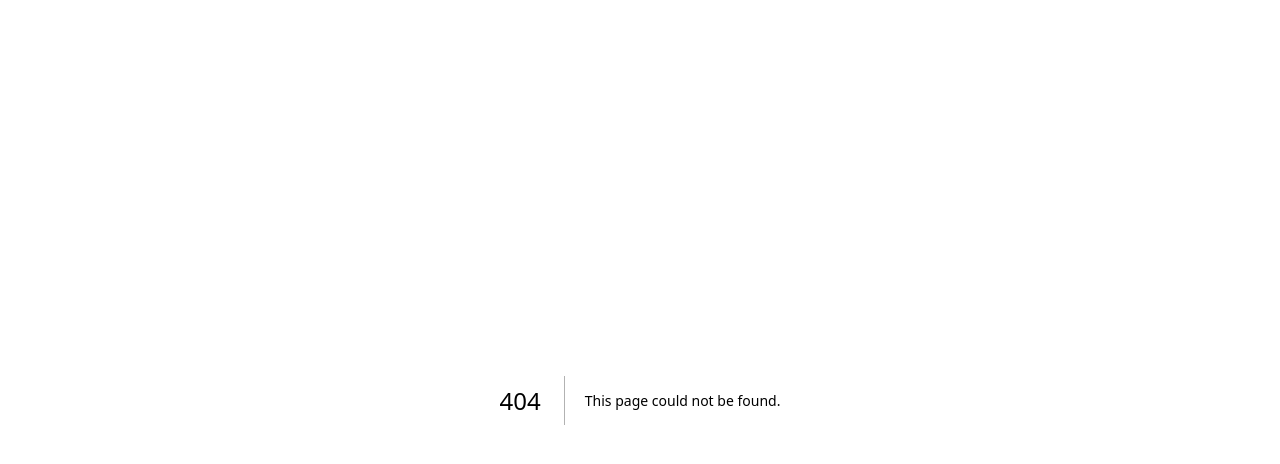
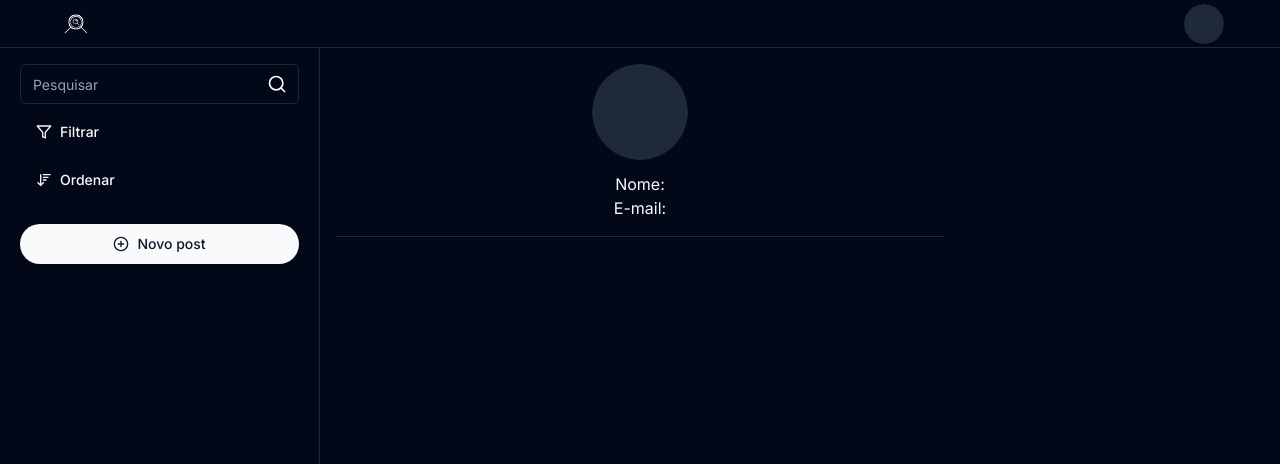
Before and after one commit to Bruno-Fernando/achados-perdidos, a Next.js app: page /profile in a window 1280 px wide. Before the commit this address had no page. Shown: the top 464 px of the page. Built offline with nearby package versions, Linux system fonts and the light colour scheme; no server answers.

Commit message:
Initial profile page

```diff
--- a/src/app/(protected)/_components/Menu.tsx
+++ b/src/app/(protected)/_components/Menu.tsx
@@ -11,6 +11,7 @@ import { getAuthSession } from "@/lib/auth";
 import { UserCircle2 } from "lucide-react";
 import LogoutBtn from "./LogoutBtn";
 import ToggleDarkMode from "./ToggleDarkMode";
+import Link from "next/link";
 
 async function Menu() {
   const session = await getAuthSession();
@@ -30,9 +31,11 @@ async function Menu() {
           {session?.user.name}
         </DropdownMenuLabel>
         <DropdownMenuSeparator />
-        <DropdownMenuItem disabled>
-          <UserCircle2 className="mr-2 h-4 w-4" />
-          Perfil
+        <DropdownMenuItem asChild>
+          <Link href="/profile">
+            <UserCircle2 className="mr-2 h-4 w-4" />
+            Perfil
+          </Link>
         </DropdownMenuItem>
         <DropdownMenuItem>
           <ToggleDarkMode />
--- a/src/app/(protected)/_components/MobileDrawer.tsx
+++ b/src/app/(protected)/_components/MobileDrawer.tsx
@@ -41,11 +41,15 @@ async function MobileDrawer() {
           <SheetTitle>Achados e Perdidos</SheetTitle>
 
           <SheetDescription>
-            <Avatar className="mx-auto mb-2">
-              <AvatarImage src={session?.user.image || ""} />
-              <AvatarFallback>{avatarFallback}</AvatarFallback>
-            </Avatar>
-            <p className=" capitalize">{session?.user.name}</p>
+            <SheetClose asChild>
+              <Link href="/profile">
+                <Avatar className="mx-auto mb-2">
+                  <AvatarImage src={session?.user.image || ""} />
+                  <AvatarFallback>{avatarFallback}</AvatarFallback>
+                </Avatar>
+                <p className="capitalize">{session?.user.name}</p>
+              </Link>
+            </SheetClose>
           </SheetDescription>
         </SheetHeader>
 
--- /dev/null
+++ b/src/app/(protected)/profile/page.tsx
@@ -0,0 +1,27 @@
+import { Avatar, AvatarFallback, AvatarImage } from "@/components/ui/Avatar";
+import { Separator } from "@/components/ui/Separator";
+import { getAuthSession } from "@/lib/auth";
+import PostCard from "../home/_components/PostCard";
+
+async function Profile() {
+  const session = await getAuthSession();
+
+  const avatarFallback = session?.user.name?.charAt(0);
+
+  return (
+    <>
+      <div className="text-center">
+        <Avatar className="mx-auto mb-3 h-24 w-24">
+          <AvatarImage src={session?.user.image || ""} />
+          <AvatarFallback>{avatarFallback}</AvatarFallback>
+        </Avatar>
+        <p className="capitalize">Nome: {session?.user.name}</p>
+        <p>E-mail: {session?.user.email}</p>
+      </div>
+
+      <Separator className="my-4" />
+    </>
+  );
+}
+
+export default Profile;
```
